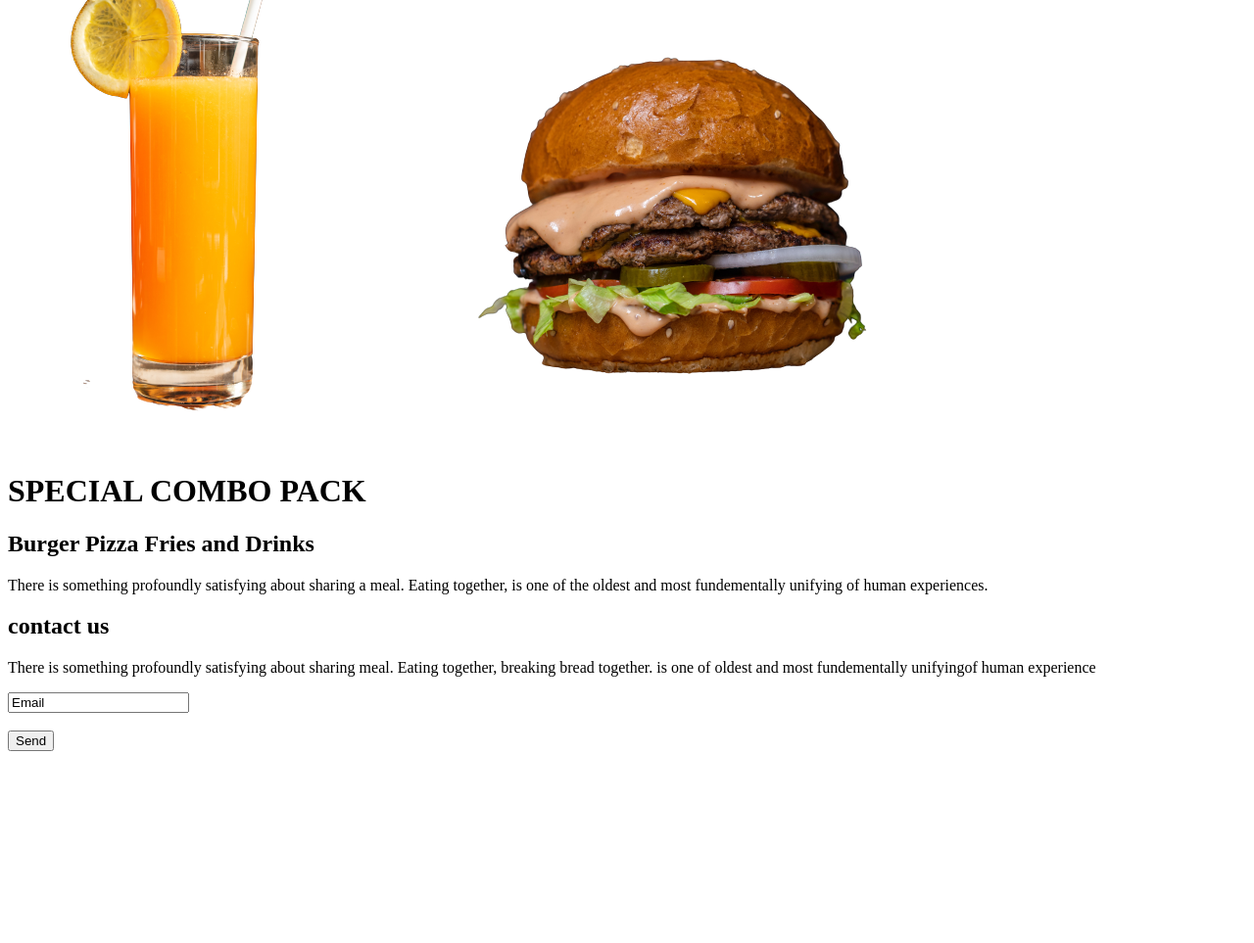
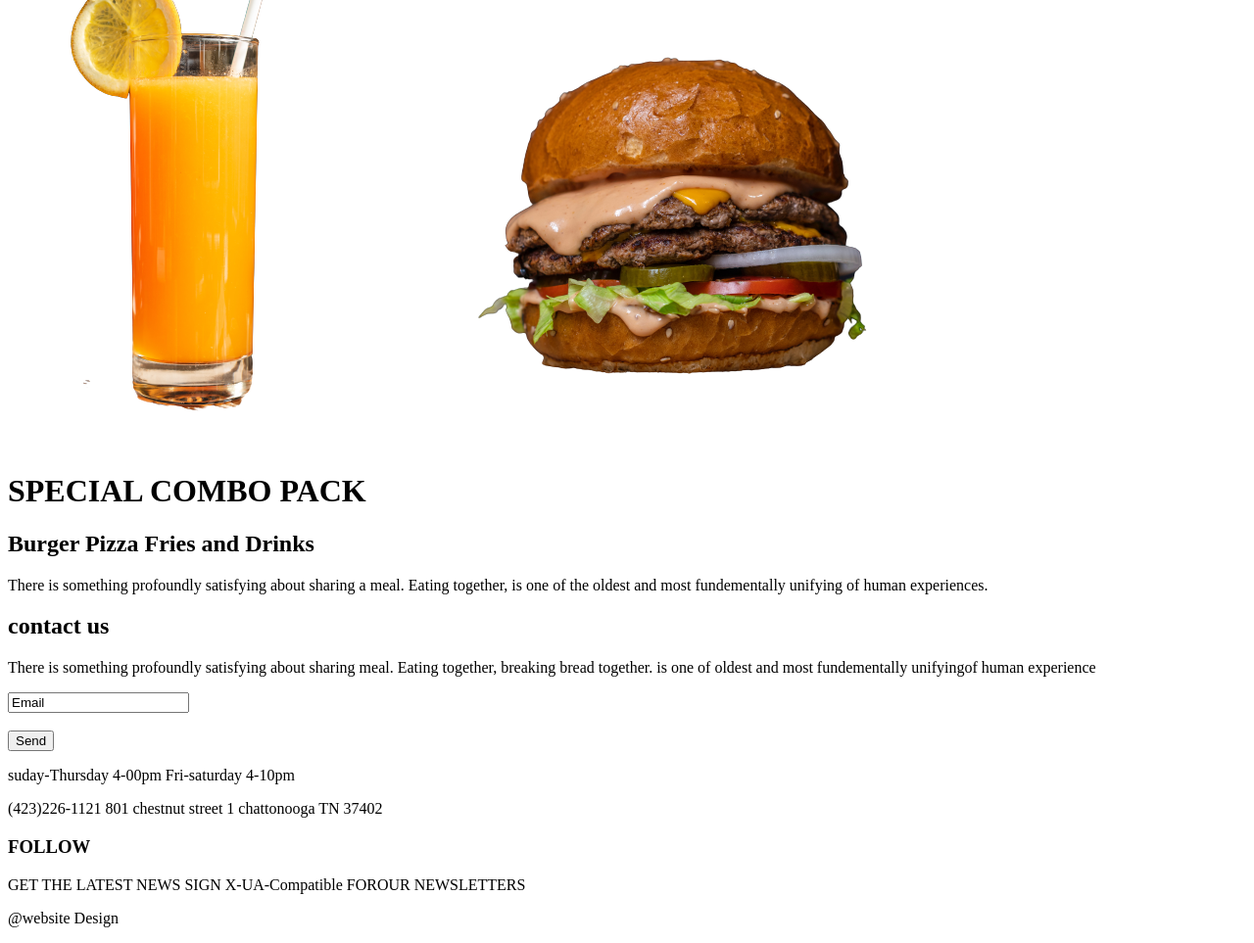
Before and after one commit to clarametto/Food-Website, a plain HTML site: page index.html in a window 1280 px wide. Shown: the part 2227-3190 px from the top of the page at 98% size. Before the commit the page ends 3002 px from the top, so only its background shows below. Drawn offline with Linux system fonts and the light colour scheme.

Commit message:
added a heading and a paragraph

```diff
--- a/index.html
+++ b/index.html
@@ -67,6 +67,22 @@ something always goes wrong with the cheese soufle</p>
             <br>
             <input type="submit" value="Send">
           </form>
+          <footer>
+              <div><p>suday-Thursday 4-00pm
+        Fri-saturday 4-10pm
+              </p>
+              <p>(423)226-1121
+                  801 chestnut street 1
+                  chattonooga TN 37402
+                </p>
+
+                <h3>FOLLOW </h3>
+                <P>GET THE LATEST NEWS SIGN X-UA-Compatible
+                    FOROUR NEWSLETTERS</P>
+                    <P>@website Design</P>
+
+              </div>
+          </footer>
 
 
 
```
